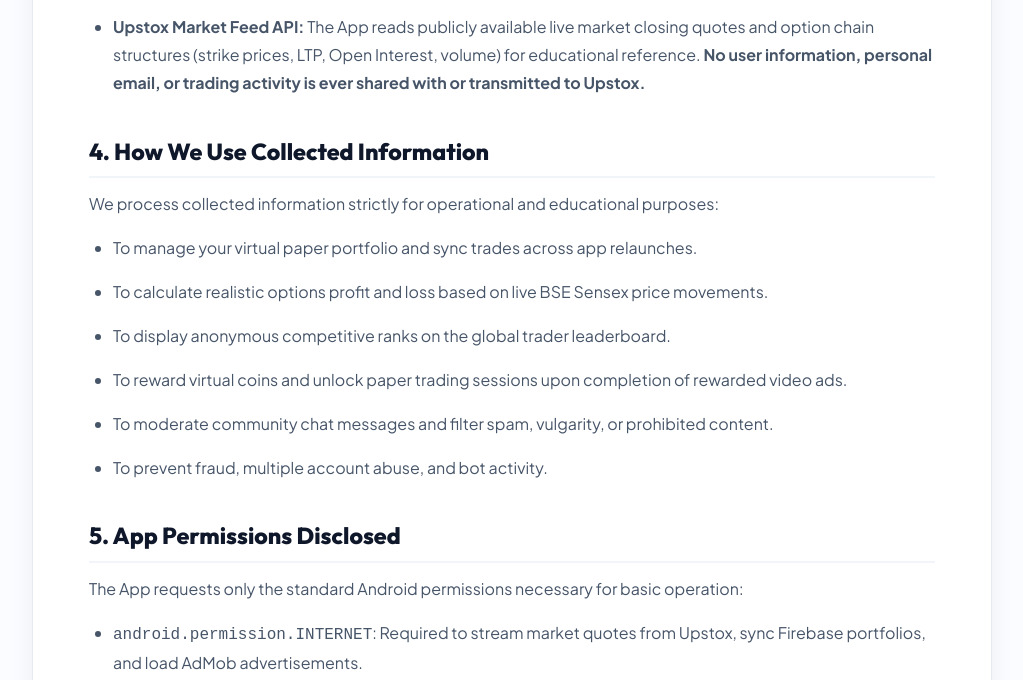
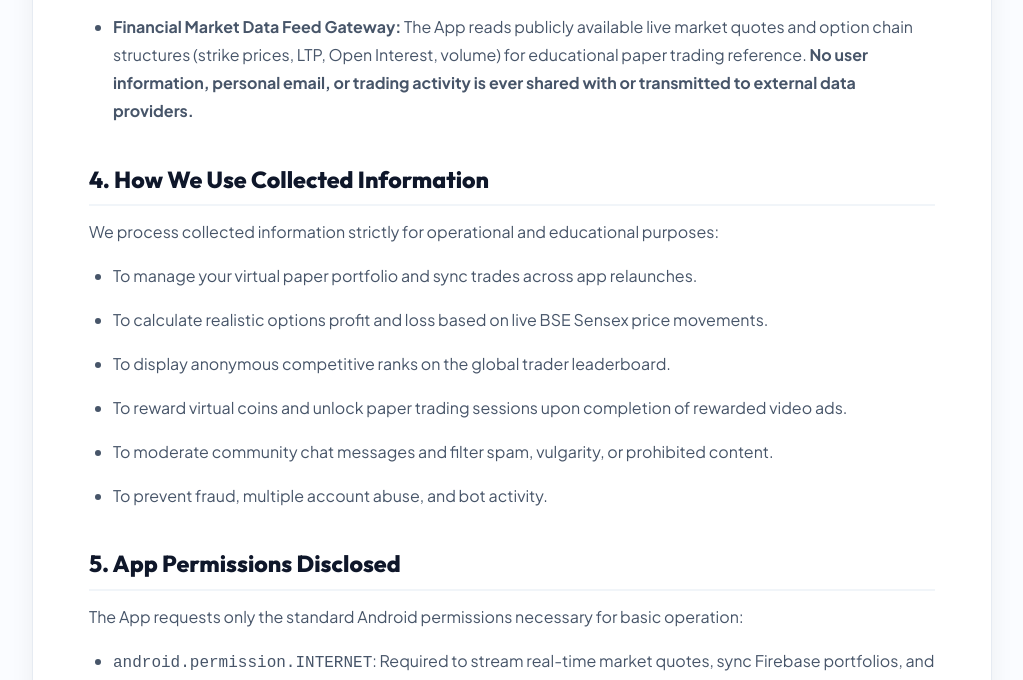
Before and after one commit to aviraajdigitech/official, a plain HTML site: page bb-sensex-privacy-policy.html in a window 1280 px wide. Shown: the part 2720-3400 px from the top of the page, without its empty margins (128-1151 px from the left). Drawn offline with Linux system fonts and the light colour scheme.

Commit message:
Remove all mentions of Upstox from privacy policy and app showcase

```diff
--- a/bb-sensex-privacy-policy.html
+++ b/bb-sensex-privacy-policy.html
@@ -155,8 +155,8 @@
               <a href="https://policies.google.com/technologies/ads" target="_blank" rel="noopener noreferrer" style="color:var(--primary-gold-dark); font-weight:600;">Google Advertising Policies <i class="fas fa-external-link-alt" style="font-size:0.75rem;"></i></a>
             </li>
             <li>
-              <strong>Upstox Market Feed API:</strong>
-              The App reads publicly available live market closing quotes and option chain structures (strike prices, LTP, Open Interest, volume) for educational reference. <strong>No user information, personal email, or trading activity is ever shared with or transmitted to Upstox.</strong>
+              <strong>Financial Market Data Feed Gateway:</strong>
+              The App reads publicly available live market quotes and option chain structures (strike prices, LTP, Open Interest, volume) for educational paper trading reference. <strong>No user information, personal email, or trading activity is ever shared with or transmitted to external data providers.</strong>
             </li>
           </ul>
 
@@ -174,7 +174,7 @@
           <h2>5. App Permissions Disclosed</h2>
           <p>The App requests only the standard Android permissions necessary for basic operation:</p>
           <ul>
-            <li><code>android.permission.INTERNET</code>: Required to stream market quotes from Upstox, sync Firebase portfolios, and load AdMob advertisements.</li>
+            <li><code>android.permission.INTERNET</code>: Required to stream real-time market quotes, sync Firebase portfolios, and load AdMob advertisements.</li>
             <li><code>android.permission.ACCESS_NETWORK_STATE</code>: Required by Firebase and AdMob to detect whether an active data connection is available.</li>
             <li><code>android.permission.VIBRATE</code>: Used for haptic feedback during trade executions and button presses (can be disabled in phone settings).</li>
             <li><strong>No Dangerous Permissions:</strong> We do NOT ask for or access Camera, Microphone, GPS Location, Contacts, SMS, Phone Logs, or External Device Storage.</li>
```
Also changed, not shown: index.html (+1 -1 lines), projects.html (+1 -1 lines).
